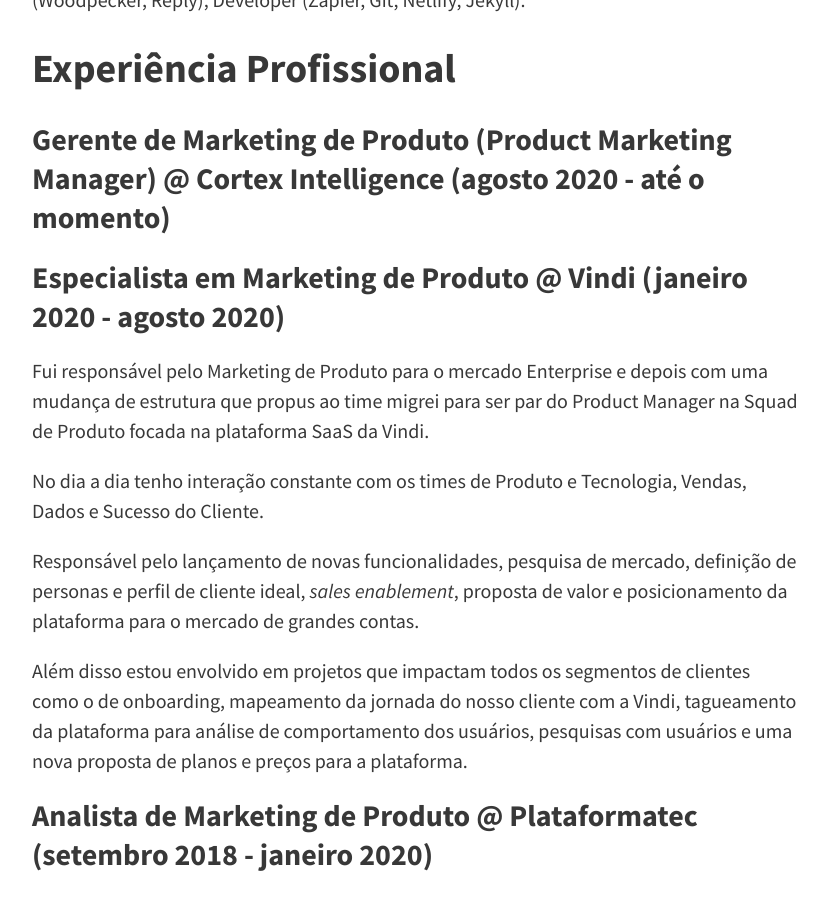
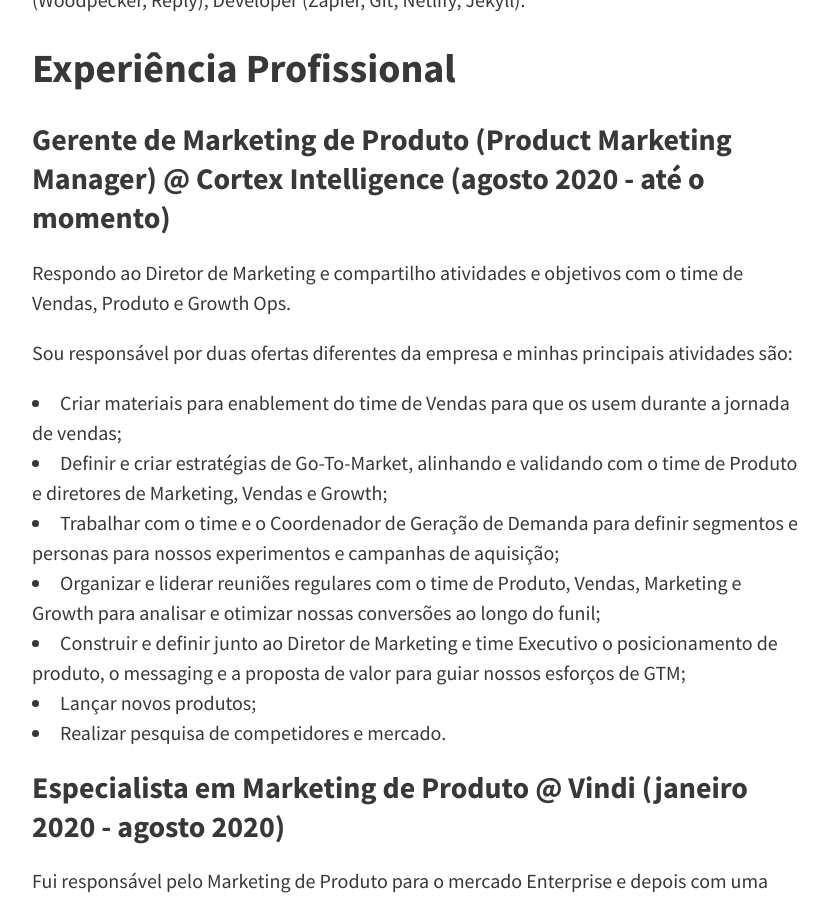
Before and after one commit to felipecbarbosa/felipecbarbosa.github.io, a Jekyll site: the page built from sobre.md, in a window 1280 px wide and 900 px high, scrolled down 975 px. Shown: the whole window, without its empty margins (224-1053 px from the left). Built offline with Jekyll 4.4.1, drawn with Linux system fonts in a browser that asks for light colours; nearby versions of some CDN libraries; comment, search, counter and statistics services are not loaded.

Commit message:
Added cortex job description

```diff
--- a/sobre.md
+++ b/sobre.md
@@ -20,6 +20,18 @@ Ferramentas que tenha familiaridade: Analytics (Google Analytics, Mixpanel, Heap
 ## Experiência Profissional
 
 ### Gerente de Marketing de Produto (Product Marketing Manager) @ Cortex Intelligence (agosto 2020 - até o momento)
+
+Respondo ao Diretor de Marketing e compartilho atividades e objetivos com o time de Vendas, Produto e Growth Ops.
+
+Sou responsável por duas ofertas diferentes da empresa e minhas principais atividades são:
+
+- Criar materiais para enablement do time de Vendas para que os usem durante a jornada de vendas;
+- Definir e criar estratégias de Go-To-Market, alinhando e validando com o time de Produto e diretores de Marketing, Vendas e Growth;
+- Trabalhar com o time e o Coordenador de Geração de Demanda para definir segmentos e personas para nossos experimentos e campanhas de aquisição;
+- Organizar e liderar reuniões regulares com o time de Produto, Vendas, Marketing e Growth para analisar e otimizar nossas conversões ao longo do funil;
+- Construir e definir junto ao Diretor de Marketing e time Executivo o posicionamento de produto, o messaging e a proposta de valor para guiar nossos esforços de GTM;
+- Lançar novos produtos;
+- Realizar pesquisa de competidores e mercado.
 
 ### Especialista em Marketing de Produto @ Vindi (janeiro 2020 - agosto 2020)
 
```
